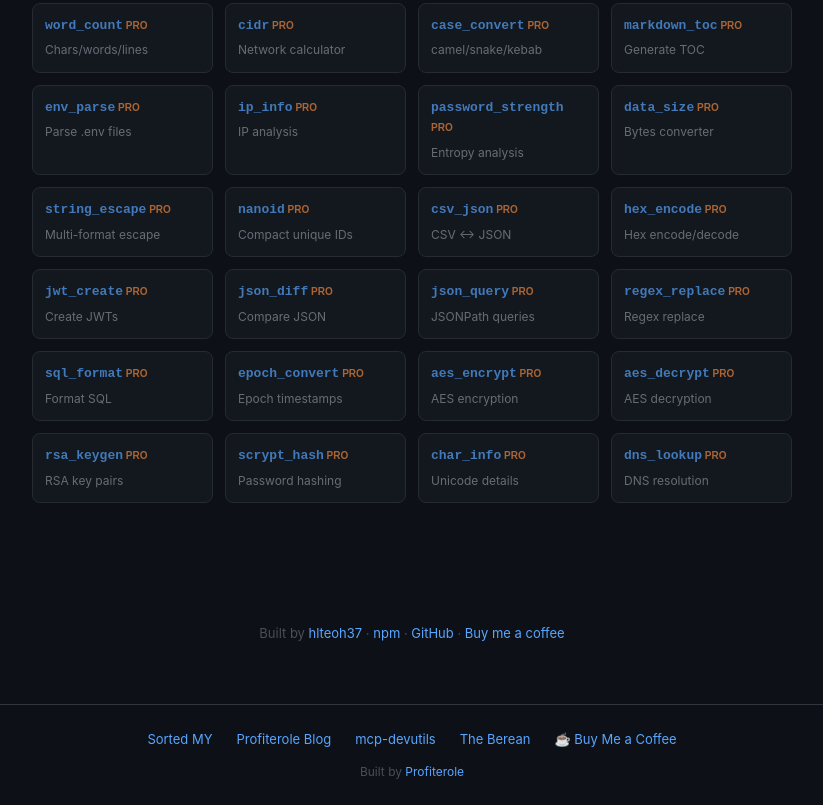
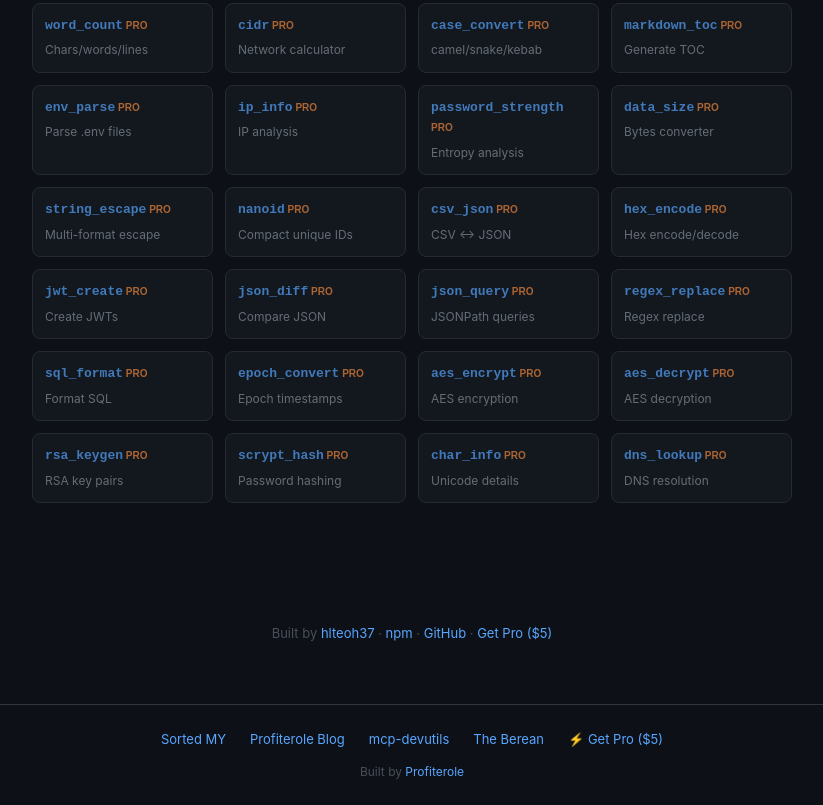
Before and after one commit to hlteoh37/mcp-devutils, a website: page docs/index.html in a window 1280 px wide. Shown: the part 2668-3473 px from the top of the page, without its empty margins (228-1051 px from the left). Drawn offline with Linux system fonts and the light colour scheme.

Commit message:
Replace BMC links with Stripe checkout per owner directive
All payment links now point to Stripe checkout pages instead of
Buy Me a Coffee. Bump to v2.7.2.

```diff
--- a/docs/index.html
+++ b/docs/index.html
@@ -167,7 +167,7 @@
 </div>
 
 <footer>
-  <p>Built by <a href="https://github.com/hlteoh37">hlteoh37</a> &middot; <a href="https://www.npmjs.com/package/mcp-devutils">npm</a> &middot; <a href="https://github.com/hlteoh37/mcp-devutils">GitHub</a> &middot; <a href="https://buymeacoffee.com/gl89tu25lp">Buy me a coffee</a></p>
+  <p>Built by <a href="https://github.com/hlteoh37">hlteoh37</a> &middot; <a href="https://www.npmjs.com/package/mcp-devutils">npm</a> &middot; <a href="https://github.com/hlteoh37/mcp-devutils">GitHub</a> &middot; <a href="https://buy.stripe.com/bJe00jgjugyr5Fi5cv9Zm05">Get Pro ($5)</a></p>
 </footer>
 <div class="profiterole-footer">
   <div class="pf-links">
@@ -175,7 +175,7 @@
     <a href="https://hlteoh37.github.io/profiterole-blog/">Profiterole Blog</a>
     <a href="https://www.npmjs.com/package/mcp-devutils">mcp-devutils</a>
     <a href="https://hlteoh37.github.io/theberean-blog/">The Berean</a>
-    <a href="https://buymeacoffee.com/gl89tu25lp" target="_blank" rel="noopener">☕ Buy Me a Coffee</a>
+    <a href="https://buy.stripe.com/bJe00jgjugyr5Fi5cv9Zm05" target="_blank" rel="noopener">⚡ Get Pro ($5)</a>
   </div>
   <div class="pf-brand">Built by <a href="https://hlteoh37.github.io/profiterole-blog/">Profiterole</a></div>
 </div>
--- a/package.json
+++ b/package.json
@@ -1,6 +1,6 @@
 {
   "name": "mcp-devutils",
-  "version": "2.7.1",
+  "version": "2.7.2",
   "description": "MCP server with 44 developer utilities (15 free + 29 pro). Free: UUID, hash, HMAC, base64, timestamps, JWT decode, random strings, URL encode/decode, JSON format, regex test, cron explain, color convert, HTTP status, slugify, HTML escape. Pro: nanoid, hex encode, JWT create, JSON diff/query, CSV/JSON convert, regex replace, semver compare, chmod calc, text diff, number base, lorem ipsum, word/byte count, CIDR calc, case convert, markdown TOC, env parser, IP info, password strength, data size, string escape, char info, SQL format, epoch convert, AES encrypt/decrypt, RSA keygen, scrypt hash",
   "type": "module",
   "main": "index.js",
@@ -70,7 +70,7 @@
     },
     {
       "type": "individual",
-      "url": "https://buymeacoffee.com/gl89tu25lp"
+      "url": "https://buy.stripe.com/dRm8wP8R295Z9VyeN59Zm00"
     }
   ],
   "dependencies": {
```
Also changed, not shown: README.md.
